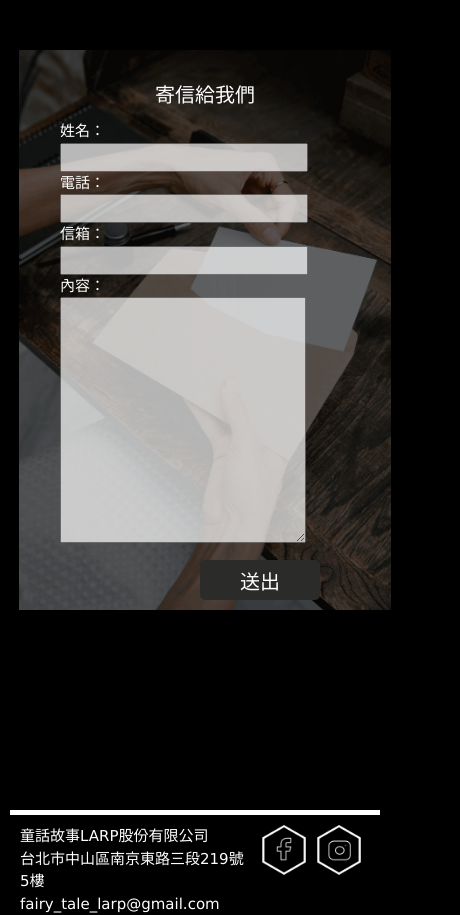
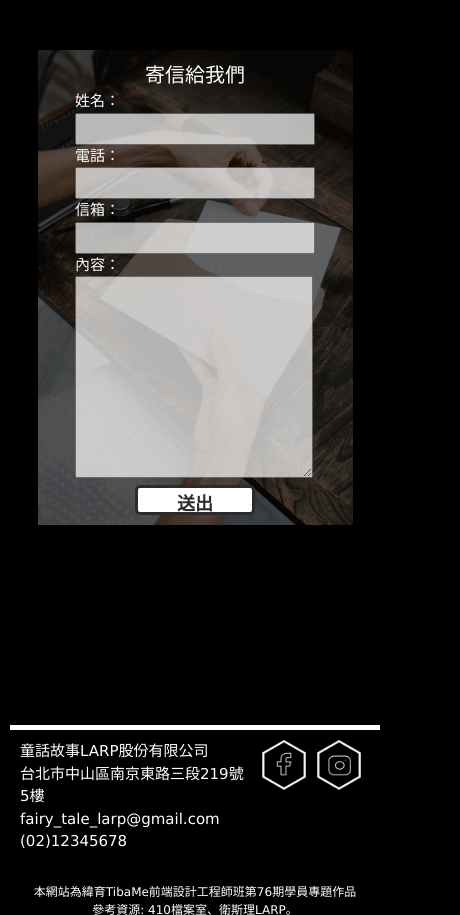
Before and after one commit to xiaojiang3501/fairytale_larp, a plain HTML site: page contact.html in a window 390 px wide. Shown: the part 912-1827 px from the top of the page, 460 px wide, since content can reach past the window. Drawn offline with nearby package versions, Linux system fonts and the light colour scheme.

Commit message:
聯絡我們RWD

```diff
--- a/css/contact.css
+++ b/css/contact.css
@@ -52,15 +52,15 @@ iframe{
     width: 400px;
     margin: 0 auto;
 }
+.mail h3{
+    font-size: 24px;
+    padding: 5px;
+}
 .in{
     opacity: .7;
     width: 380px;
     height: 15px;
     padding: 10px;
-}
-.mail h3{
-    font-size: 24px;
-    padding: 5px;
 }
 textarea{
     opacity: .7;
@@ -71,17 +71,23 @@ textarea{
 }
 .mail .bt{
     display: block;
-    width: 150px;
+    width: 120px;
     height: 40px;
     font-size: 24px;
-    background:#2B2C2A;
+    font-weight: bold;
+    background-color: white;
     border:0;
     cursor:pointer;
     border-radius: 5px;
     margin: 0 auto;
-    color: white;
+    color: #2B2C2A;
+    border: #2B2C2A 3px solid;
 }
-
+.mail .bt:hover{
+    background-color:#2B2C2A;
+    color:white;
+    border: white 3px solid;
+}
 
 /* 聯絡我們RWD */
 @media screen and (max-width:500px) {
@@ -92,7 +98,7 @@ textarea{
         flex-direction: column;
     }
     .contact{
-        width:100vw;
+        width:300px;
         margin: 0 auto 50px;
         padding: 20px;
     }
@@ -114,38 +120,43 @@ textarea{
     }
 
     iframe{
-        width:100vw;
+        width:98%;
         padding-bottom: 100px;
     }
 
      /* 寄信給我們 */
     .mail{
-        width:100vw;
+        width:350px;
         padding: 0;
-        margin-bottom: 100px;
+        margin:0 auto 100px;
     }
     .mail h2{
         font-size:20px;
+        padding-top: 10px;
     }
     .mail h3{
         font-size:15px;
         padding:0;
     }
     .mail ul{
-        padding:0px auto 10px;
+        padding:0;
     }
     .mail li{
+        width:240px;
         padding: 0;
     }
-    textarea,.in{
-        width:60vw;
-        padding:5px;
+    .in{
+        width:90%;
+        height: 8px;
     }
     textarea{
-        height: 60vw;
+        height: 180px;
+        margin:0;
+        width:90%;
     }
     .mail .bt{
-        width: 120px;
-        font-size:20px;
+        font-size:18px;
+        height: 30px;
+        margin-bottom: 10px;
     }
 }
```
